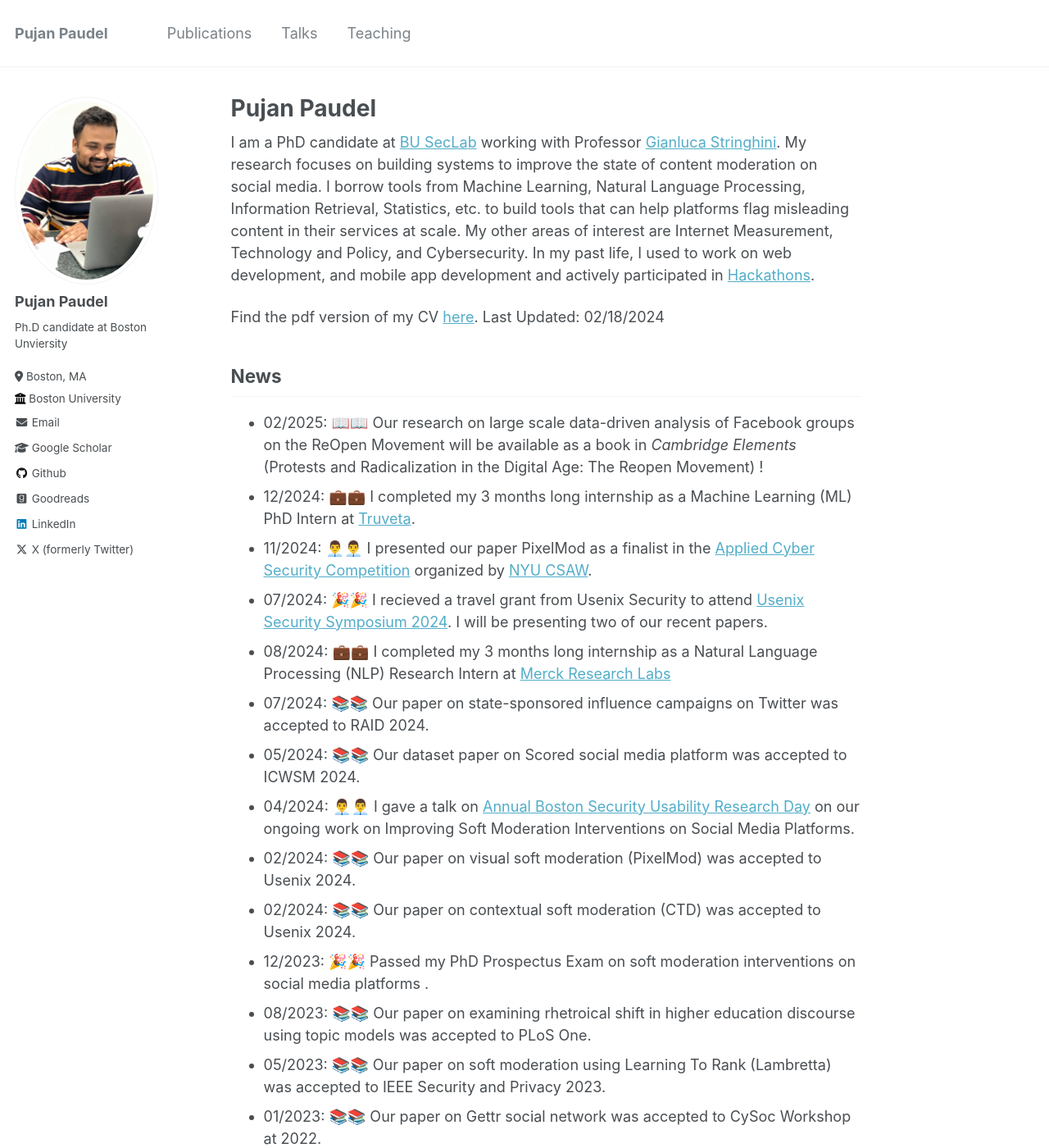
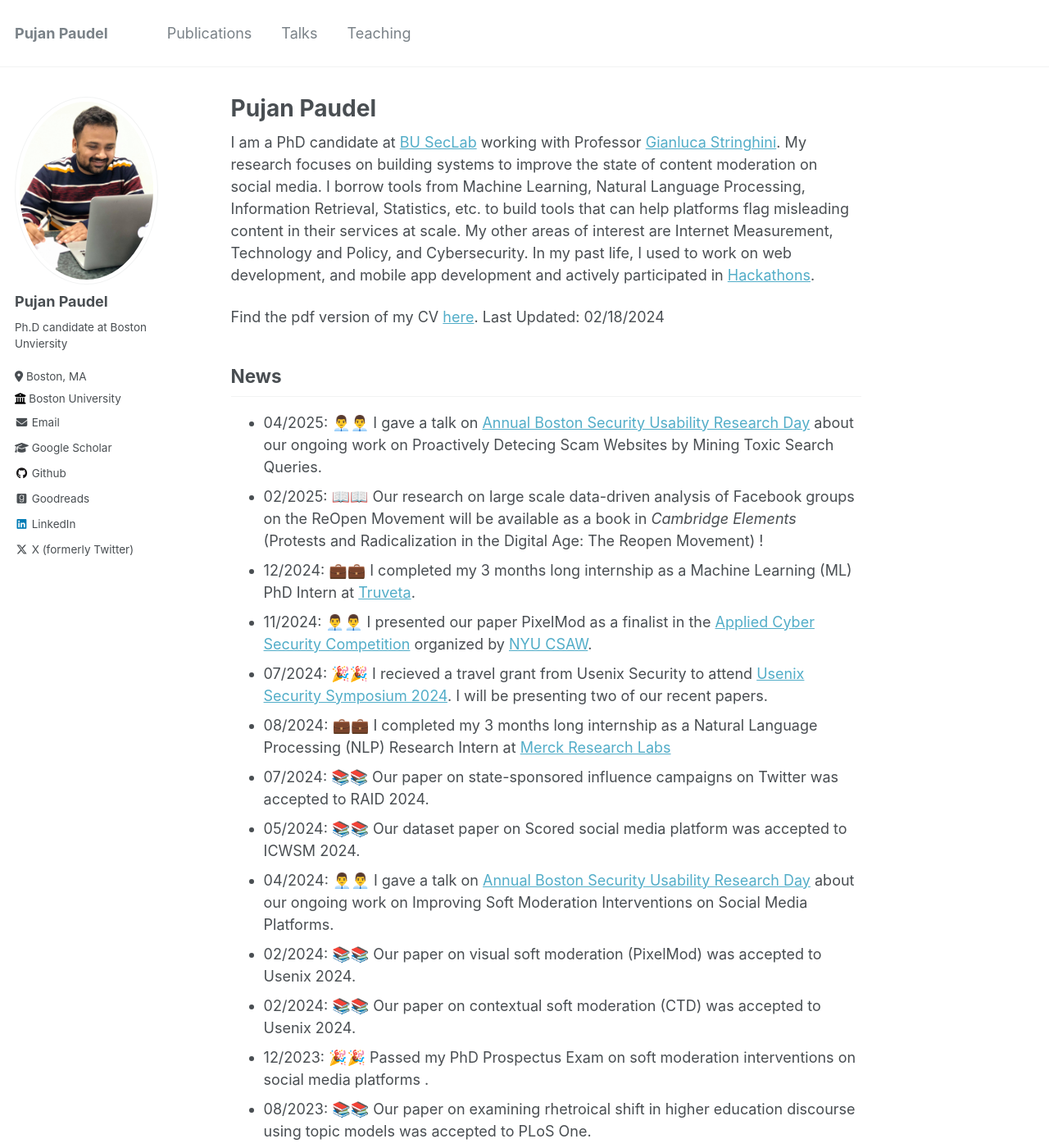
Before and after one commit to codepujan/codepujan.github.io, a Jekyll site: the page built from _pages/about.md, in a window 1280 px wide and 1400 px high. Shown: the whole window at 82% size. Built offline with Jekyll 4.4.1, drawn with Linux system fonts in a browser that asks for light colours.

Commit message:
Update about.md

```diff
--- a/_pages/about.md
+++ b/_pages/about.md
@@ -13,6 +13,7 @@ Find the pdf version of my CV <a href="files/pujan_cv_updated.pdf" target="_blan
 
 News
 ------
+* 04/2025: 👨‍💼👨‍💼 I gave a talk on [Annual Boston Security Usability Research Day](https://absurd.cs.tufts.edu/) about our ongoing work on Proactively Detecing Scam Websites by Mining Toxic Search Queries.
 * 02/2025: 📖📖 Our research on large scale data-driven analysis of Facebook groups on the ReOpen Movement will be available as a book in _Cambridge Elements_ (Protests and Radicalization in the Digital Age: The Reopen Movement) !
 * 12/2024: 💼💼 I completed my 3 months long internship as a Machine Learning (ML) PhD Intern at [Truveta](https://www.truveta.com/).
 * 11/2024: 👨‍💼👨‍💼 I presented our paper PixelMod as a finalist in the [Applied Cyber Security Competition](https://www.csaw.io/research) organized by [NYU CSAW](https://www.csaw.io/).
@@ -20,7 +21,7 @@ News
 * 08/2024: 💼💼 I completed my 3 months long internship as a Natural Language Processing (NLP) Research Intern at [Merck Research Labs](https://www.truveta.com/)
 * 07/2024: 📚📚 Our paper on state-sponsored influence campaigns on Twitter was accepted to RAID 2024.
 * 05/2024: 📚📚 Our dataset paper on Scored social media platform was accepted to ICWSM 2024.
-* 04/2024: 👨‍💼👨‍💼 I gave a talk on [Annual Boston Security Usability Research Day](https://absurd.cs.tufts.edu/) on our ongoing work on Improving Soft Moderation Interventions on Social Media Platforms.
+* 04/2024: 👨‍💼👨‍💼 I gave a talk on [Annual Boston Security Usability Research Day](https://absurd.cs.tufts.edu/) about our ongoing work on Improving Soft Moderation Interventions on Social Media Platforms.
 * 02/2024: 📚📚 Our paper on visual soft moderation (PixelMod) was accepted to Usenix 2024.
 * 02/2024: 📚📚 Our paper on contextual soft moderation (CTD) was accepted to Usenix 2024.
 * 12/2023: 🎉🎉 Passed my PhD Prospectus Exam on soft moderation interventions on social media platforms .
```
